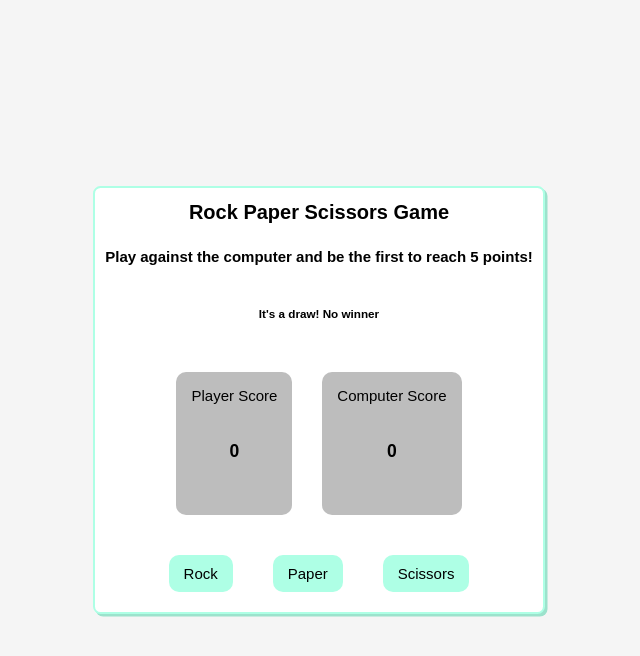
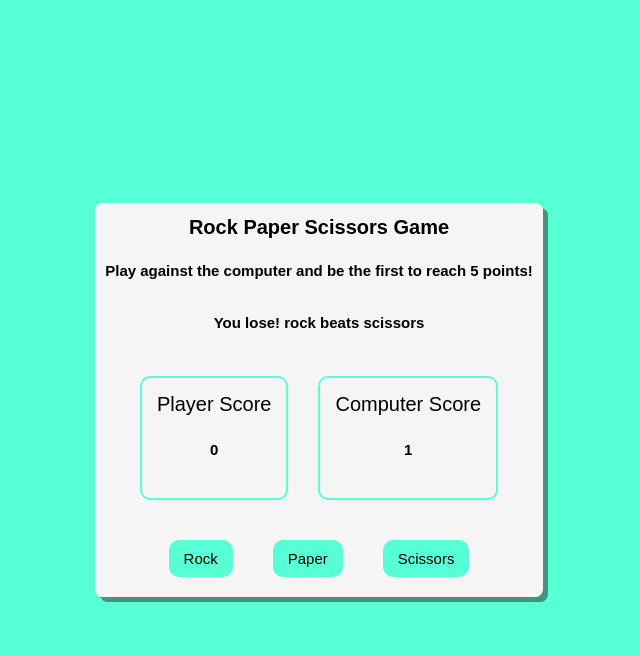
Before and after one commit to lmjcbs/Rock_Paper_Scissors, a plain HTML site: page index.html in a window 1280 px wide. Both pictures are taken after a click on the button "Rock". Shown: the whole page, without its empty margins (321-961 px from the left). Drawn offline with Linux system fonts and the light colour scheme.

Commit message:
V1.1 Code Refactor

```diff
--- a/rock-paper-scissors.js
+++ b/rock-paper-scissors.js
@@ -1,28 +1,6 @@
 // Rock-Paper-Scissors Game
 let playerScore = 0;
 let computerScore = 0;
-const testWin = /win/;
-const testLose = /lose/;
-const testDraw = /draw/;
-const playerTile = document.querySelector('.player-score');
-const computerTile = document.querySelector('.computer-score');
-const gameInfo = document.querySelector('#game-info');
-const outcome = document.createElement('h3');
-const playerPoints = document.createElement('h3');
-const computerPoints = document.createElement('h3');
-let playerSelection = '';
-const youWin = document.createElement('h3');
-const youLose = document.createElement('h3');
-
-const playRound = (playerSelection, computerSelection) => {
-  if (playerSelection === 'rock' && computerSelection === 'scissors' ||
-        playerSelection === 'scissors' && computerSelection === 'paper' ||
-        playerSelection === 'paper' && computerSelection === 'rock') {
-    return `You win! ${playerSelection} beats ${computerSelection}`;
-  } else if (playerSelection === computerSelection) {
-    return 'It\'s a draw! No winner';
-  } else return `You lose! ${computerSelection} beats ${playerSelection}`;
-};
 
 // Randomly generated computer choice
 const getComputerChoice = () => {
@@ -30,52 +8,84 @@ const getComputerChoice = () => {
   return ranNum === 0 ? 'rock' : ranNum === 1 ? 'paper' : 'scissors';
 };
 
-const validateWinner = (result) => {
-  if (testDraw.test(result)) {
-    return;
-  } else if (testWin.test(result)) {
+// Checks game state
+const isGameFinished = (playerScore, computerScore) => {
+  return playerScore > 4 ? true : computerScore > 4 ? true : false;
+};
+
+// Plays single round of game
+const playRound = (playerSelection, computerSelection) => {
+  if (playerSelection === 'rock' && computerSelection === 'scissors' ||
+      playerSelection === 'scissors' && computerSelection === 'paper' ||
+      playerSelection === 'paper' && computerSelection === 'rock') {
     playerScore += 1;
-  } else if (testLose.test(result)) {
+    return `You win! ${playerSelection} beats ${computerSelection}`;
+  } else if (playerSelection === computerSelection) {
+    return 'It\'s a draw! No winner';
+  } else {
     computerScore += 1;
+    return `You lose! ${computerSelection} beats ${playerSelection}`;
+  };
+};
+
+const playerTile = document.querySelector('.player-score');
+const computerTile = document.querySelector('.computer-score');
+const gameInfo = document.querySelector('#game-info');
+const outcome = document.createElement('h3');
+const playerPoints = document.createElement('h3');
+const computerPoints = document.createElement('h3');
+const youWin = document.createElement('h3');
+const youLose = document.createElement('h3');
+
+const updatePoints = () => {
+  playerPoints.textContent = playerScore;
+  playerTile.appendChild(playerPoints);
+
+  computerPoints.textContent = computerScore;
+  computerTile.appendChild(computerPoints);
+};
+
+const displayOutcome = () => {
+  outcome.textContent = playRound(playerSelection, getComputerChoice());
+  gameInfo.appendChild(outcome);
+};
+
+const playerWins = () => {
+  youWin.textContent = `You win! ${playerScore} : ${computerScore}`;
+  gameInfo.appendChild(youWin);
+};
+
+const computerWins = () => {
+  youLose.textContent = `You lose! ${playerScore} : ${computerScore}`;
+  gameInfo.appendChild(youLose);
+};
+
+const resetScores = () => {
+  playerScore = 0;
+  computerScore = 0;
+};
+
+const startRound = () => {
+  displayOutcome();
+  updatePoints();
+  if (isGameFinished(playerScore, computerScore)) {
+    if (playerScore > computerScore) {
+      playerWins();
+      resetScores();
+    } else {
+      computerWins();
+      resetScores();
+    }
   }
 };
 
-const displayWinner = (playerScore, computerScore) => {
-  if (playerScore === 5) {
-    youWin.textContent = `You win! ${playerScore} : ${computerScore}`;
-    gameInfo.appendChild(youWin);
-  } else if (computerScore === 5) {
-    youLose.textContent = `You lose! ${playerScore} : ${computerScore}`;
-    gameInfo.appendChild(youLose);
-  }
-};
-
+updatePoints();
 
 const buttons = document.querySelectorAll('button');
 // add event listener on click
 buttons.forEach((button) => {
+  playerSelection = button.id;
   button.addEventListener('click', (e) => {
-    playerSelection = button.id;
-
-    const result = playRound(playerSelection, getComputerChoice());
-
-    validateWinner(result);
-
-    displayWinner(playerScore, computerScore);
-
-    outcome.textContent = result;
-    gameInfo.appendChild(outcome);
-
-    playerPoints.textContent = playerScore;
-    playerTile.appendChild(playerPoints);
-
-    computerPoints.textContent = computerScore;
-    computerTile.appendChild(computerPoints);
+    startRound();
   });
 });
-
-playerPoints.textContent = playerScore;
-playerTile.appendChild(playerPoints);
-
-computerPoints.textContent = computerScore;
-computerTile.appendChild(computerPoints);
--- a/styles.css
+++ b/styles.css
@@ -1,6 +1,6 @@
 html {
   font-size: 10px;
-  background-color: whitesmoke;
+  background-color: rgb(87, 255, 213);
 }
 
 body,html {
@@ -21,10 +21,9 @@ body,html {
   display: block;
   align-content: center;
   justify-content: center;
-  border: solid rgb(174, 255, 229) 2px;
-  box-shadow: 0.25rem 0.25rem rgb(156, 226, 204);;
+  box-shadow: 0.5rem 0.5rem rgba(53, 53, 53, 0.534);;
   border-radius: 0.75rem;
-  background-color: white;
+  background-color: whitesmoke;
 }
 
 .control-panel {
@@ -48,10 +47,10 @@ body,html {
 .score-tile {
   padding: 1.5rem;
   margin: 1.5rem;
-  background-color: rgb(189, 189, 189);
+  border:  rgb(87, 255, 213) solid 0.25rem;
   border-radius: 1rem;
   min-height: 5rem;
-  font-size: 1.5rem;
+  font-size: 2rem;
 }
 
 h2 {
@@ -60,13 +59,14 @@ h2 {
 }
 
 h3 {
-  padding: 2rem;
+  font-size: 1.5rem;
+  padding: 1rem;
   text-align: center;
 }
 button {
   border: none;
   color: rgb(0, 0, 0);
-  background-color: rgb(174, 255, 229);
+  background-color:  rgb(87, 255, 213);
   padding: 1rem 1.5rem;
   margin: 2rem;
   text-align: center;
```
